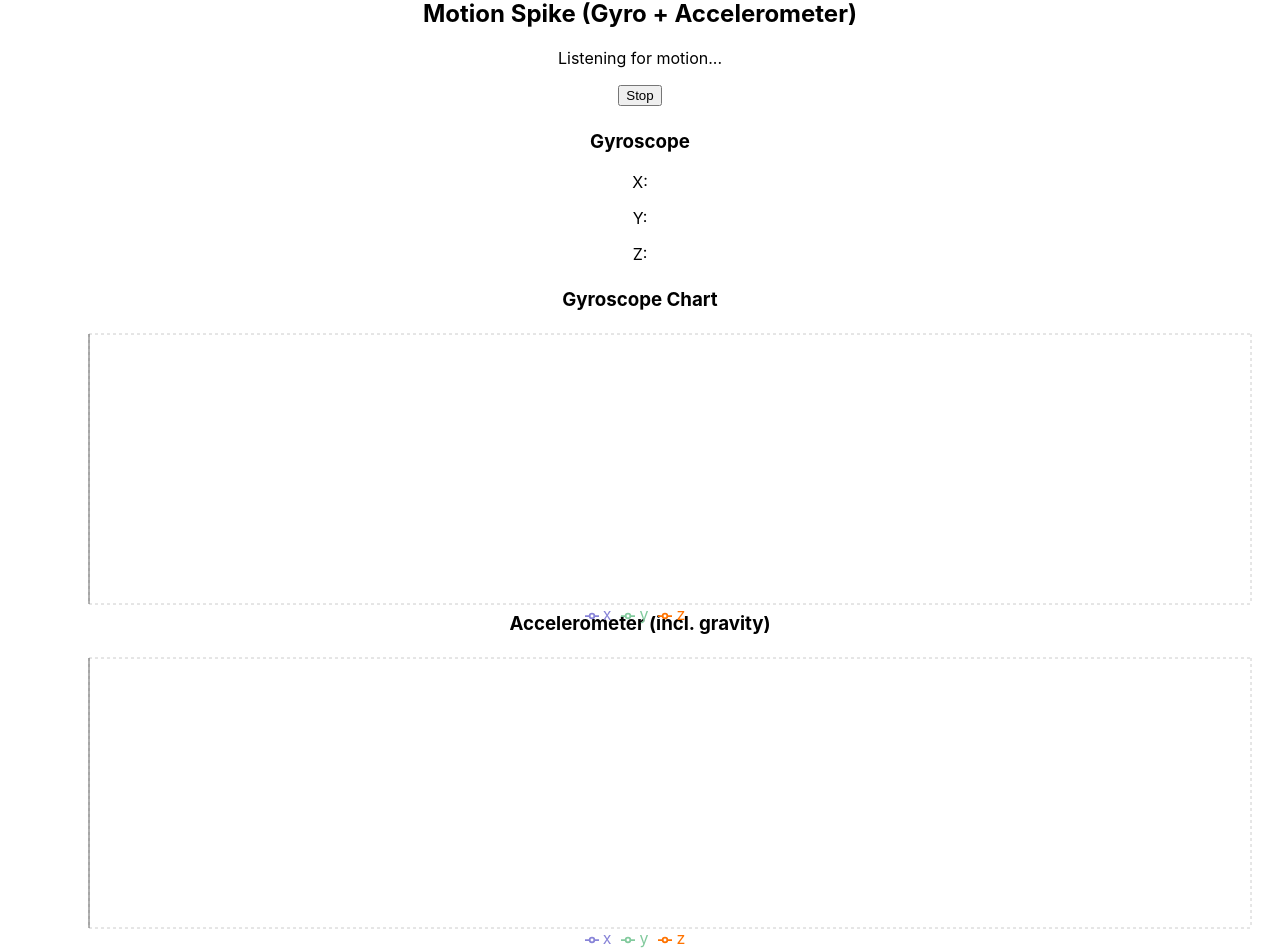
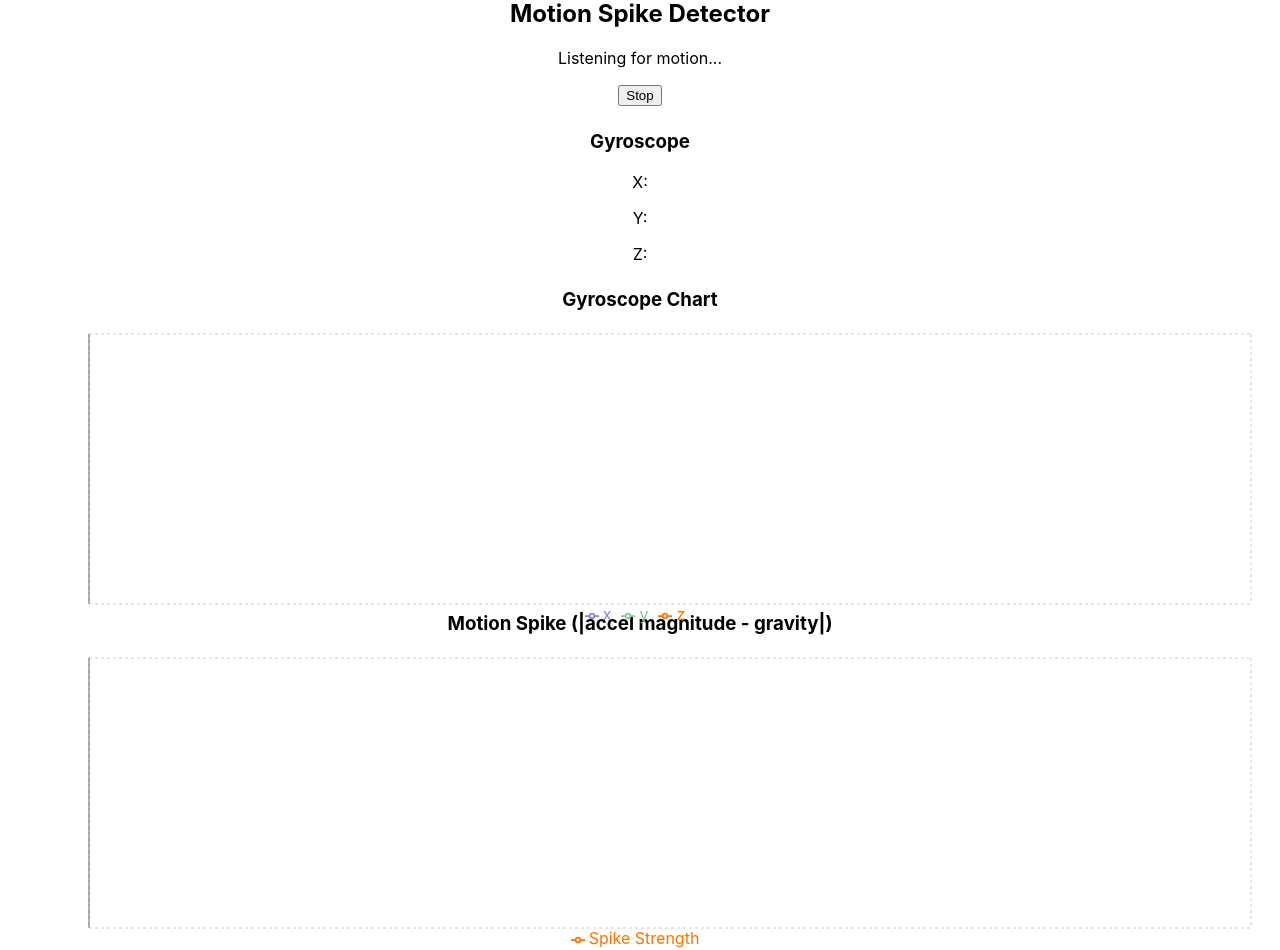
Before and after one commit to jackmcgrory/gyroscopic-spike, a React (Create React App) app: page / in a window 1280 px wide. Shown: the part 45-995 px from the top of the page. Built offline with nearby package versions, Linux system fonts and the light colour scheme.

Commit message:
test accelerometer

```diff
--- a/src/ComponentWithGyroscope.tsx
+++ b/src/ComponentWithGyroscope.tsx
@@ -25,11 +25,9 @@ type ChartPoint = {
   z: number
 }
 
-type AccelPoint = {
+type SpikePoint = {
   timestamp: number
-  x: number
-  y: number
-  z: number
+  value: number
 }
 
 type MotionPermissionResult = 'granted' | 'denied'
@@ -58,7 +56,7 @@ export const ComponentWithGyroscope = () => {
     useState<AngularVelocity>(EMPTY_ANGULAR_VELOCITY)
 
   const [gyroData, setGyroData] = useState<ChartPoint[]>([])
-  const [accelData, setAccelData] = useState<AccelPoint[]>([])
+  const [spikeData, setSpikeData] = useState<SpikePoint[]>([])
 
   const [isListening, setIsListening] = useState(false)
   const [status, setStatus] = useState('Checking sensor support...')
@@ -84,19 +82,21 @@ export const ComponentWithGyroscope = () => {
       return next.slice(-MAX_POINTS)
     })
 
-    // -------- ACCELEROMETER --------
+    // -------- ACCEL SPIKE (MAGNITUDE - GRAVITY) --------
     const ax = event.accelerationIncludingGravity?.x ?? 0
     const ay = event.accelerationIncludingGravity?.y ?? 0
     const az = event.accelerationIncludingGravity?.z ?? 0
 
-    setAccelData(prev => {
+    const magnitude = Math.sqrt(ax * ax + ay * ay + az * az)
+
+    const spike = Math.abs(magnitude - 9.8)
+
+    setSpikeData(prev => {
       const next = [
         ...prev,
         {
           timestamp: Date.now(),
-          x: ax,
-          y: ay,
-          z: az,
+          value: spike,
         },
       ]
       return next.slice(-MAX_POINTS)
@@ -170,7 +170,7 @@ export const ComponentWithGyroscope = () => {
 
   return (
     <div style={{ padding: 24 }}>
-      <h2>Motion Spike (Gyro + Accelerometer)</h2>
+      <h2>Motion Spike Detector</h2>
 
       <p>{status}</p>
 
@@ -211,19 +211,23 @@ export const ComponentWithGyroscope = () => {
         </ResponsiveContainer>
       </div>
 
-      {/* -------- ACCELEROMETER CHART -------- */}
+      {/* -------- SPIKE CHART -------- */}
       <div style={{ width: '100%', height: 300, marginTop: 24 }}>
-        <h3>Accelerometer (incl. gravity)</h3>
+        <h3>Motion Spike (|accel magnitude - gravity|)</h3>
+
         <ResponsiveContainer>
-          <LineChart data={accelData}>
+          <LineChart data={spikeData}>
             <CartesianGrid strokeDasharray="3 3" />
             <XAxis dataKey="timestamp" hide />
             <YAxis />
             <Tooltip />
             <Legend />
-            <Line dataKey="x" stroke="#8884d8" dot={false} />
-            <Line dataKey="y" stroke="#82ca9d" dot={false} />
-            <Line dataKey="z" stroke="#ff7300" dot={false} />
+            <Line
+              dataKey="value"
+              stroke="#ff7300"
+              dot={false}
+              name="Spike Strength"
+            />
           </LineChart>
         </ResponsiveContainer>
       </div>
```
